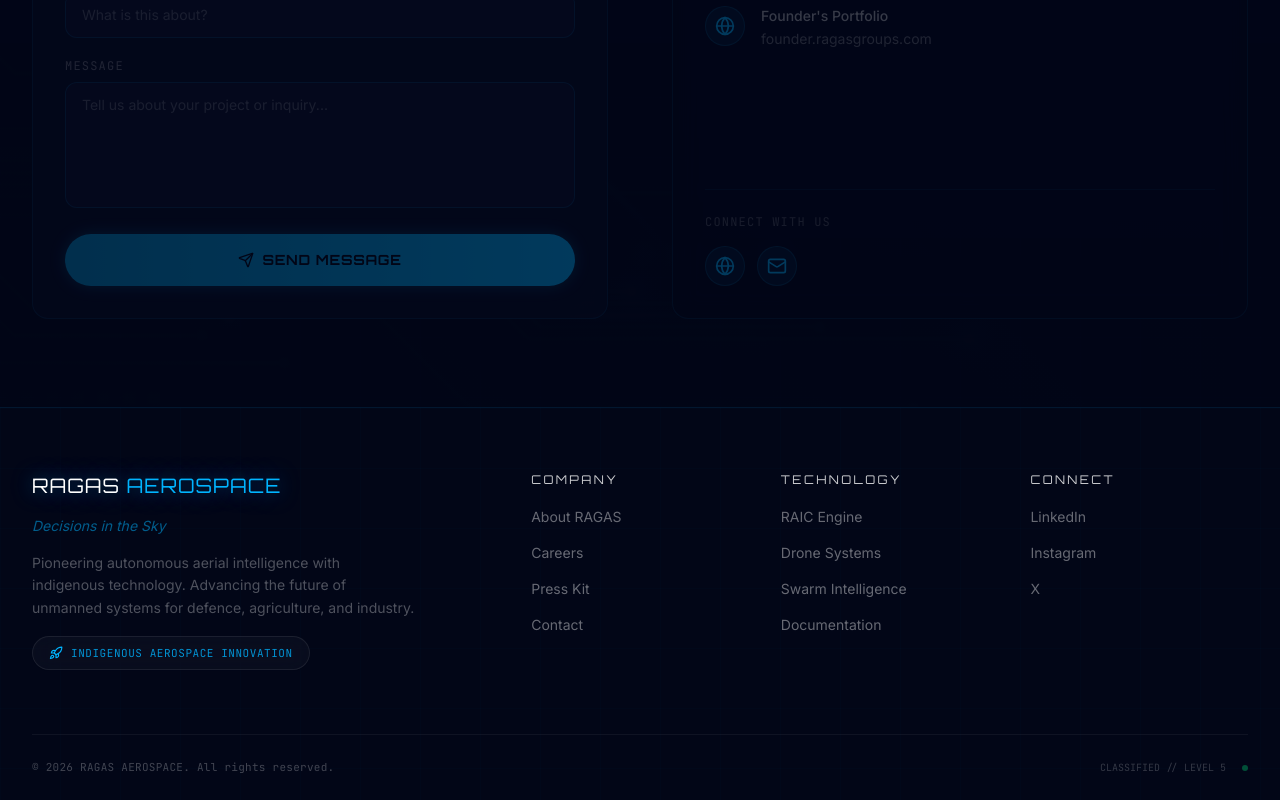
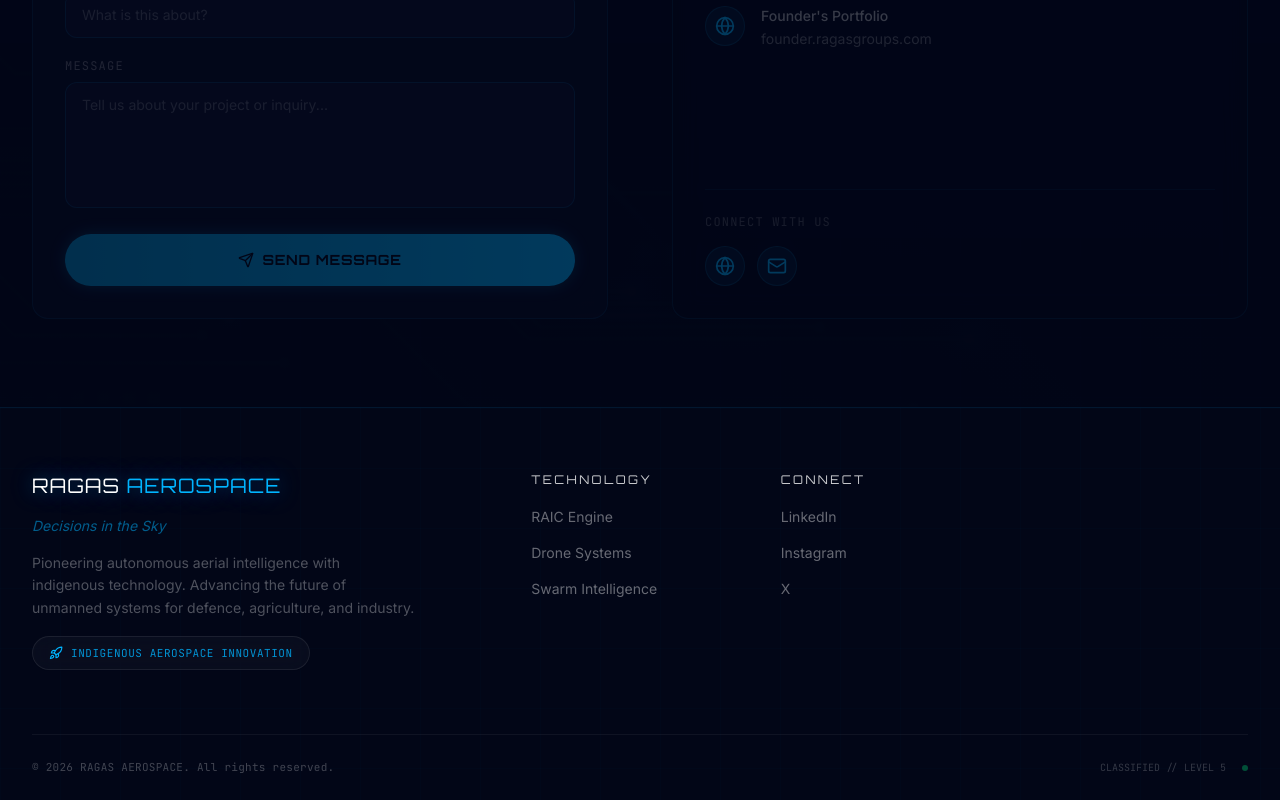
Before and after one commit to divyen123/ragasaerospace_portfolio, a React (Vite) app: page / in a window 1280 px wide. Shown: the part 7440-8240 px from the top of the page. Built offline with nearby package versions, Linux system fonts and the light colour scheme; the HTML template or start-up script is replaced by a standard one.

Commit message:
Update footer navigation

```diff
--- a/src/components/Footer.jsx
+++ b/src/components/Footer.jsx
@@ -9,21 +9,11 @@
 /* ── Footer Link Columns ── */
 const footerColumns = [
   {
-    heading: 'Company',
-    links: [
-      { label: 'About RAGAS', href: '#' },
-      { label: 'Careers', href: '#' },
-      { label: 'Press Kit', href: '#' },
-      { label: 'Contact', href: '#contact' },
-    ],
-  },
-  {
     heading: 'Technology',
     links: [
       { label: 'RAIC Engine', href: '#raic' },
       { label: 'Drone Systems', href: '#drone-system' },
       { label: 'Swarm Intelligence', href: '#architecture' },
-      { label: 'Documentation', href: '#' },
     ],
   },
   {
```
